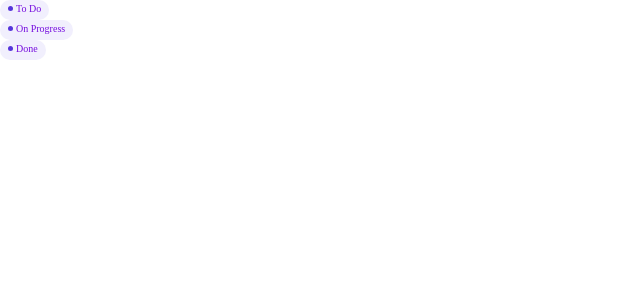
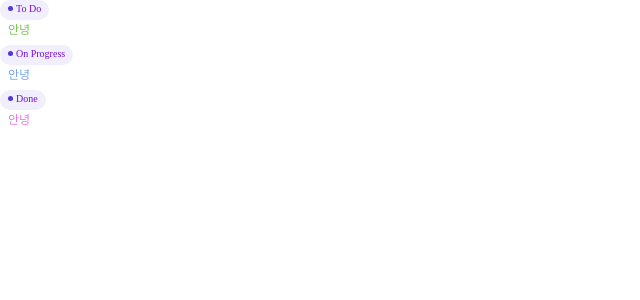
Before and after one commit to sprint-part3-team11/taskify, a Next.js app: page /hj in a window 1280 px wide. Shown: the top 300 px of the page, without its empty margins (0-640 px from the left). Built offline with nearby package versions, Linux system fonts and the light colour scheme.

Commit message:
feat : 해시태그 컴포넌트 추가

```diff
--- a/src/pages/hj.tsx
+++ b/src/pages/hj.tsx
@@ -1,3 +1,4 @@
+import HashTag from '@/components/common/tag/HashTag';
 import StateTag from '@/components/common/tag/StateTag';
 import '@/styles/GlobalStyle';
 
@@ -5,11 +6,16 @@ function hj() {
   const hashTags = ['To Do', 'On Progress', 'Done'];
   const isMobile = true;
   return (
-    <div>
-      {hashTags.map((tag) => (
-        <StateTag isMobile={isMobile}>{tag}</StateTag>
-      ))}
-    </div>
+    <>
+      <div>
+        {hashTags.map((tag, index) => (
+          <>
+            <StateTag isMobile={isMobile}>{tag}</StateTag>
+            <HashTag index={index} />
+          </>
+        ))}
+      </div>
+    </>
   );
 }
 
```
